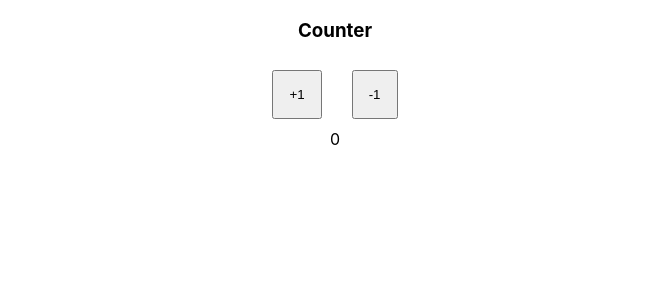
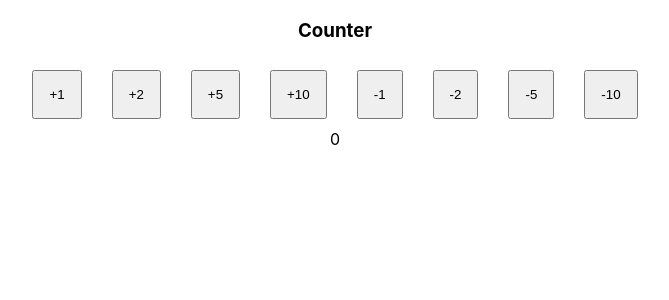
Before and after one commit to NdauwaRafael/Counter-Component, a React (Create React App) app: page / in a window 1280 px wide. Shown: the top 300 px of the page, without its empty margins (305-974 px from the left). Built offline with nearby package versions, Linux system fonts and the light colour scheme.

Commit message:
make increament and decreament component reusable by passing a prop to specify the value to increament or decreament with

```diff
--- a/src/App.js
+++ b/src/App.js
@@ -8,14 +8,14 @@ class App extends Component {
     state = {
         counter: 0
     };
-    increamentCounter = () => {
+    increamentCounter = (increamentValue) => {
         this.setState((prevState) => ({
-            counter: prevState.counter + 1
+            counter: prevState.counter + increamentValue
         }))
     };
-    decreamentCounter = () => {
+    decreamentCounter = (decreamentValue) => {
         this.setState((prevState) => ({
-            counter: prevState.counter - 1
+            counter: prevState.counter - decreamentValue
         }))
     };
 
@@ -23,8 +23,14 @@ class App extends Component {
         return (
             <div className="App">
                 <h3>Counter</h3>
-                <Increament onCounterUpdate={this.increamentCounter}/>
-                <Decreament onCounterDecreament={this.decreamentCounter}/>
+                <Increament increamentValue={1} onCounterUpdate={this.increamentCounter}/>
+                <Increament increamentValue={2} onCounterUpdate={this.increamentCounter}/>
+                <Increament increamentValue={5} onCounterUpdate={this.increamentCounter}/>
+                <Increament increamentValue={10} onCounterUpdate={this.increamentCounter}/>
+                <Decreament decreamentValue={1} onCounterDecreament={this.decreamentCounter}/>
+                <Decreament decreamentValue={2} onCounterDecreament={this.decreamentCounter}/>
+                <Decreament decreamentValue={5} onCounterDecreament={this.decreamentCounter}/>
+                <Decreament decreamentValue={10} onCounterDecreament={this.decreamentCounter}/>
                 <Result counter={this.state.counter}/>
             </div>
         );
--- a/src/components/Decreament.js
+++ b/src/components/Decreament.js
@@ -4,9 +4,15 @@
 import React, {Component} from 'react';
 
 class Decreament extends Component {
-    render(){
+    handleClick = () => {
+        this.props.onCounterDecreament(this.props.decreamentValue)
+    };
+
+    render() {
         return (
-            <button onClick={this.props.onCounterDecreament}>-1</button>
+            <button onClick={this.handleClick}>
+                -{this.props.decreamentValue}
+            </button>
         )
     }
 }
--- a/src/components/Increament.js
+++ b/src/components/Increament.js
@@ -1,16 +1,20 @@
 /**
  * Created by Raphael Karanja on 26/11/2018.
  */
-import React, { Component } from 'react';
+import React, {Component} from 'react';
 
 class Increament extends Component {
-        render(){
-            return (
-                <button onClick={this.props.onCounterUpdate}>
-                    +1
-                </button>
-            );
-        }
+    handleClick = () => {
+        this.props.onCounterUpdate(this.props.increamentValue)
+    };
+
+    render() {
+        return (
+            <button onClick={this.handleClick}>
+                +{this.props.increamentValue}
+            </button>
+        );
+    }
 }
 
 export default Increament;
```
